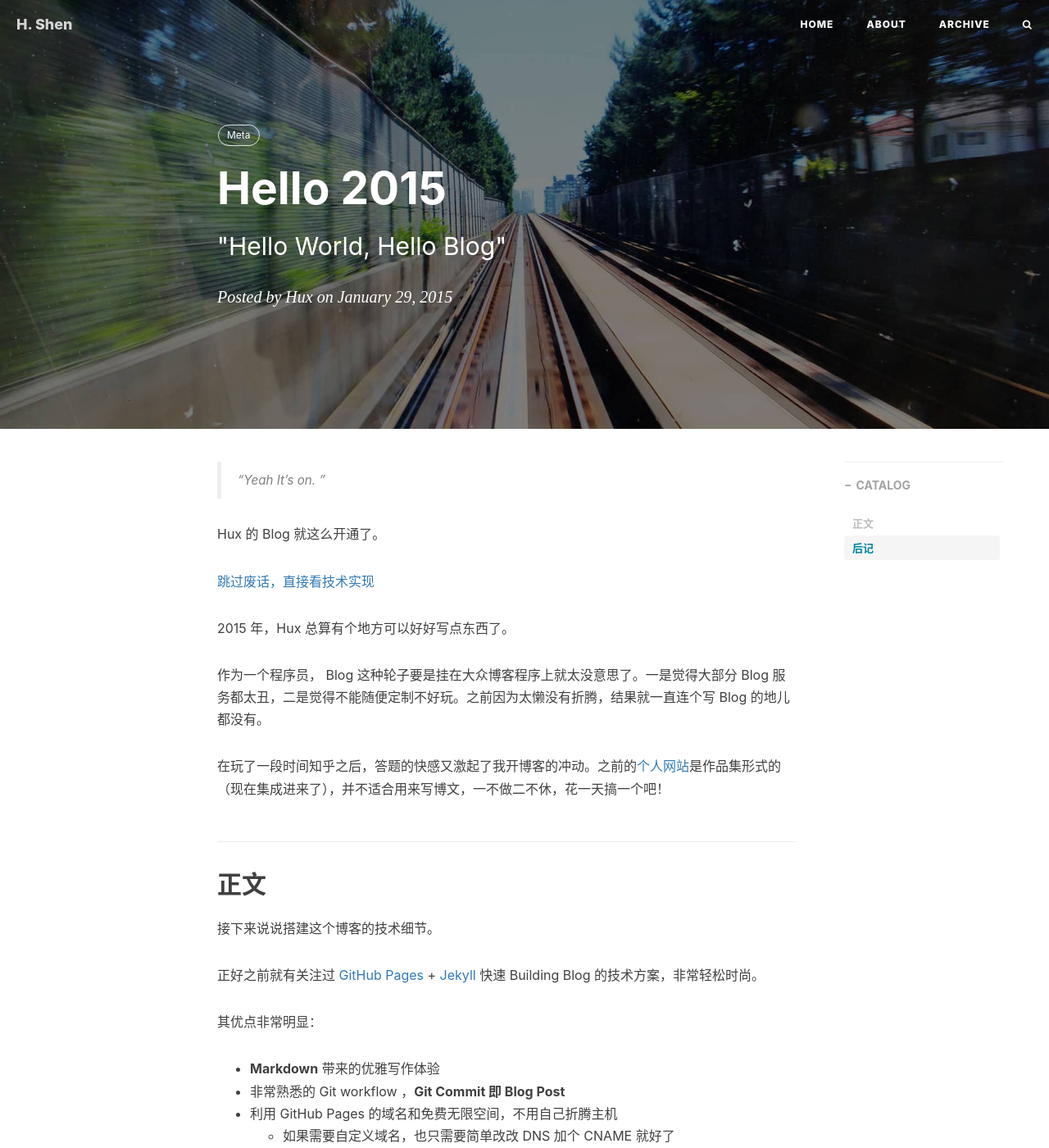
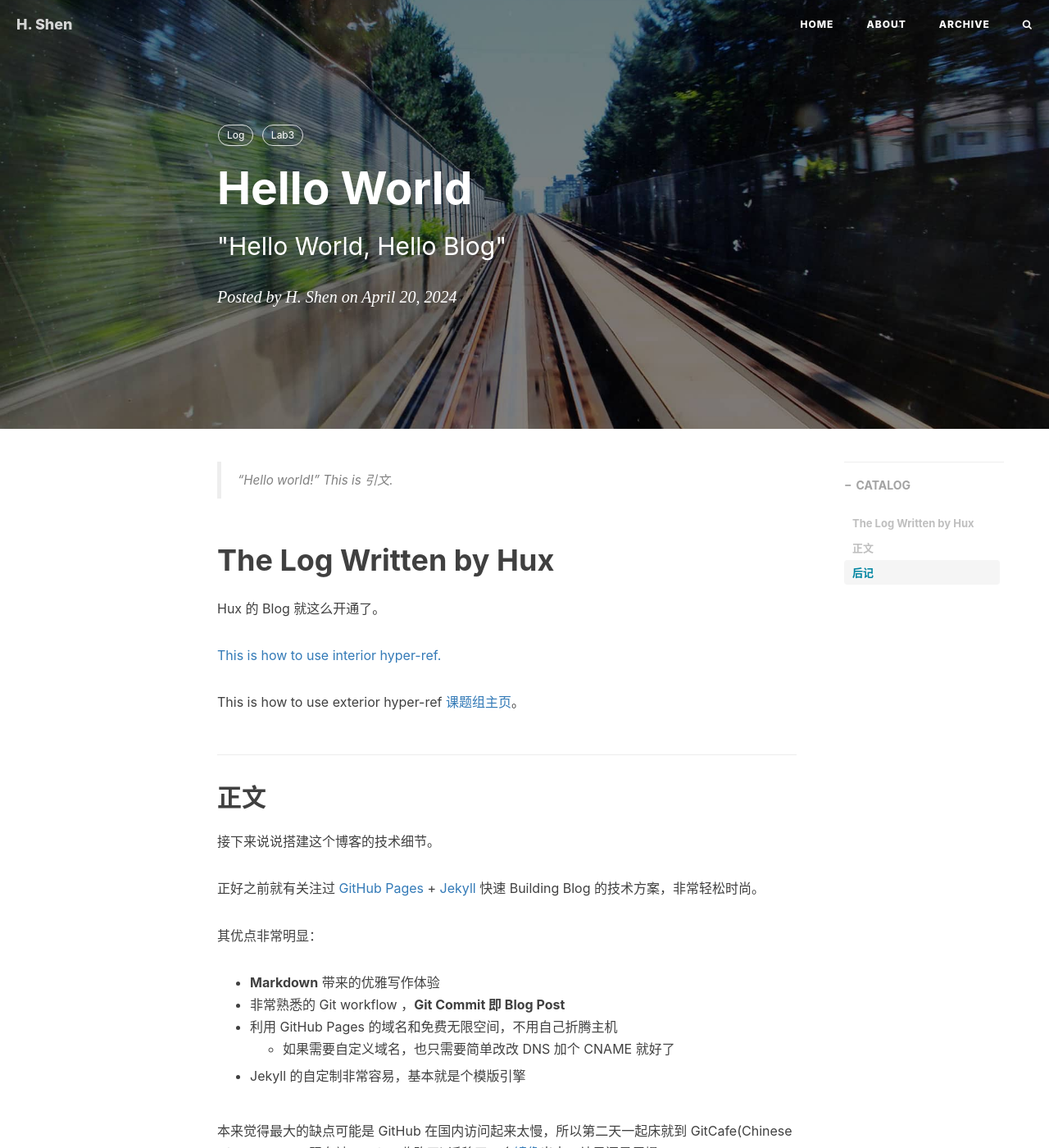
Before and after one commit to Jacques2022/Jacques2022.github.io, a Jekyll site: the page built from _posts/2024-04-20-hello-world.markdown, in a window 1280 px wide and 1400 px high. Shown: the whole window at 82% size. Built offline with Jekyll 4.4.1, drawn with Linux system fonts in a browser that asks for light colours; nearby versions of some CDN libraries; comment, search, counter and statistics services are not loaded.

Commit message:
New Post
Hello world post

```diff
--- a/_config.yml
+++ b/_config.yml
@@ -75,7 +75,7 @@ netease_comment: false
 # Sidebar settings
 sidebar: true # whether or not using Sidebar.
 sidebar-about-description: "Explore the unknowns. <br> 探索未知。"
-sidebar-avatar: https://github.com/Huxpro.png # use absolute URL, seeing it's used in both `/` and `/about/`
+sidebar-avatar: https://github.com/Jacques2022/Jacques2022.github.io/blob/main/img/avatar.jpg # use absolute URL, seeing it's used in both `/` and `/about/`
 
 # Featured Tags
 featured-tags: true # whether or not using Feature-Tags
--- a/_posts/2014-01-29-hello-2015.markdown
+++ b/_posts/2024-04-20-hello-world.markdown
@@ -1,28 +1,25 @@
 ---
 layout:     post
-title:      "Hello 2015"
+title:      "Hello World"
 subtitle:   " \"Hello World, Hello Blog\""
-date:       2015-01-29 12:00:00
-author:     "Hux"
+date:       2024-04-20 22:00:00
+author:     "H. Shen"
 header-img: "img/post-bg-2015.jpg"
 catalog: true
 tags:
-    - Meta
+    - Log
+    - Lab3
 ---
 
-> “Yeah It's on. ”
+> “Hello world!” This is 引文.
 
+# The Log Written by Hux
 
 Hux 的 Blog 就这么开通了。
 
-[跳过废话，直接看技术实现 ](#build)
+[This is how to use interior hyper-ref.](#build)
 
-2015 年，Hux 总算有个地方可以好好写点东西了。
-
-
-作为一个程序员， Blog 这种轮子要是挂在大众博客程序上就太没意思了。一是觉得大部分 Blog 服务都太丑，二是觉得不能随便定制不好玩。之前因为太懒没有折腾，结果就一直连个写 Blog 的地儿都没有。
-
-在玩了一段时间知乎之后，答题的快感又激起了我开博客的冲动。之前的[个人网站](http://huangxuan.me/portfolio)是作品集形式的（现在集成进来了），并不适合用来写博文，一不做二不休，花一天搞一个吧！
+This is how to use exterior hyper-ref [课题组主页](https://kenyon.xmu.edu.cn)。
 
 
 <p id = "build"></p>
@@ -70,5 +67,3 @@ Theme 的 CSS 是基于 Bootstrap 定制的，看得不爽的地方直接在 Les
 在经历 v1.0 - v1.5 的蜕变后，这个博客主题愈发完整，不但增加了诸多 UI 层的优化（opinionated）；在代码层面，更加丰富的配置项也使得这个主题拥有了更好的灵活性与可拓展性。而作为一个开源项目，我也积极的为其完善文档与解决 issue。
 
 如果你恰好逛到了这里，希望你也能喜欢这个博客主题。
-
-—— Hux 后记于 2015.10
```
